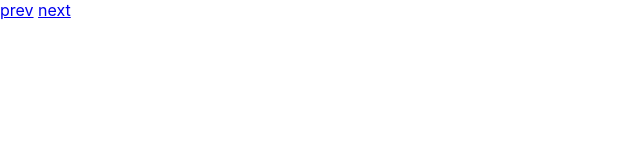
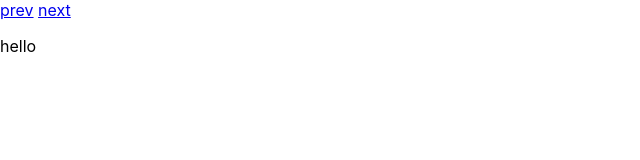
Before and after one commit to yoneda/react-simple-slide, a React (Create React App) app: page / in a window 1280 px wide. Shown: the top 160 px of the page, without its empty margins (0-640 px from the left). Built offline with nearby package versions, Linux system fonts and the light colour scheme.

Commit message:
add Slide Component

```diff
--- a/src/App.js
+++ b/src/App.js
@@ -1,5 +1,6 @@
 import React, { Component } from 'react';
 import Menu from './Menu.js';
+import Slide from './Slide.js';
 import './App.css';
 
 class App extends Component {
@@ -7,6 +8,7 @@ class App extends Component {
     return (
       <div className="App">
         <Menu onClickNext={()=>console.log("aa")} onClickPrev={()=>console.log("bb")}/>
+        <Slide text={"hello"} />
       </div>
     );
   }
--- /dev/null
+++ b/src/Slide.js
@@ -0,0 +1,10 @@
+import React from 'react';
+import './Slide.css';
+
+const Slide = ({text}) => (
+  <div>
+    <p>{text}</p>
+  </div>
+)
+
+export default Slide;
```
Also changed, not shown: src/Slide.css (added).
